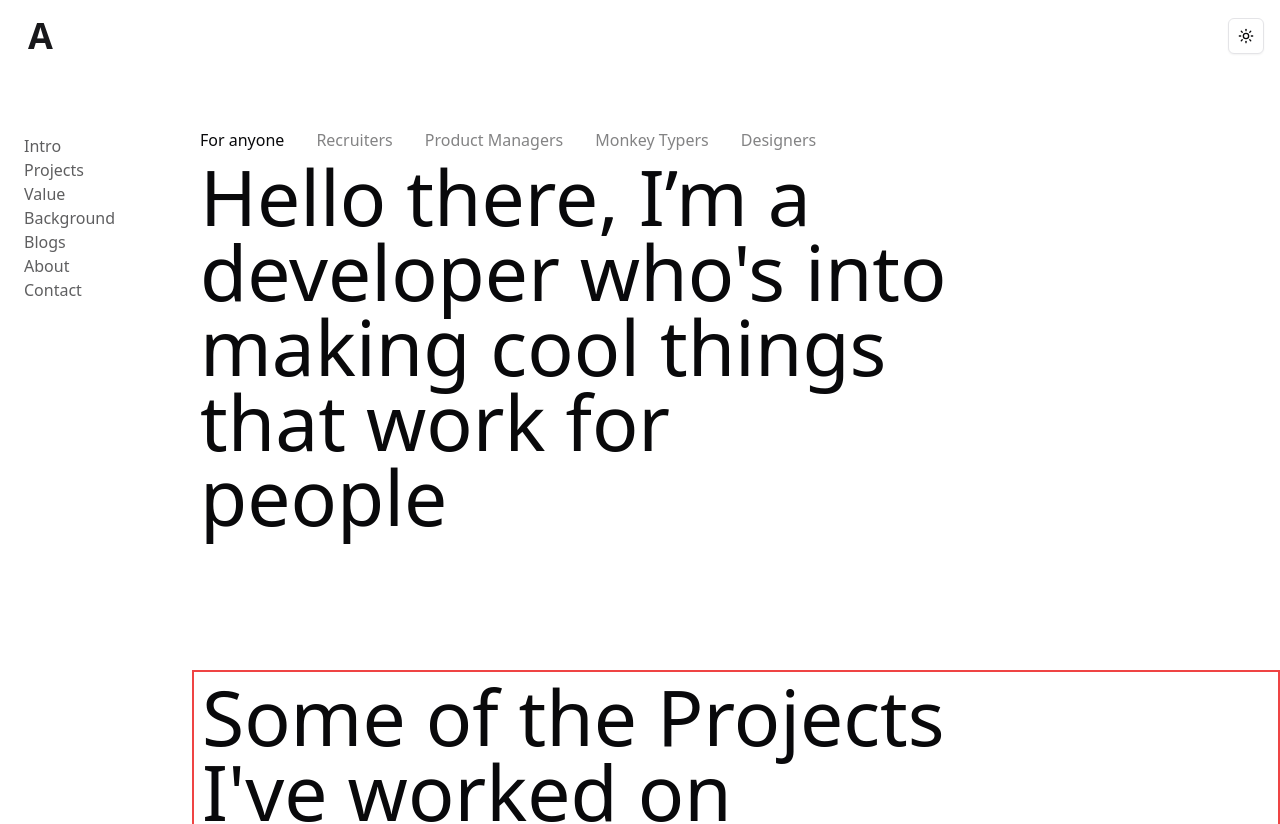
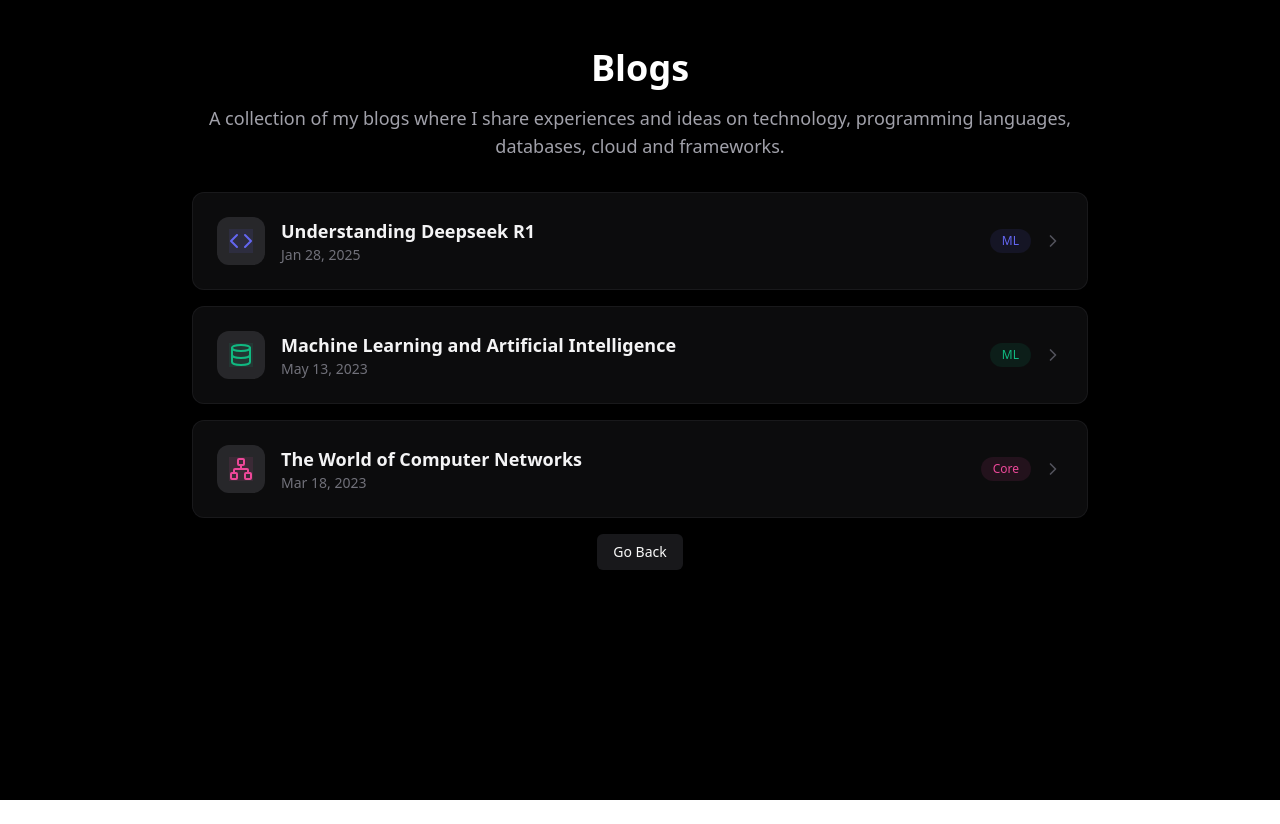
Before and after one commit to atharvwasthere/Portfolio, a React (Vite) app: page /Blogs in a window 1280 px wide. Shown: the top 824 px of the page. After the commit the page ends 800 px from the top, so only its background shows below. Built offline with nearby package versions, Linux system fonts and the light colour scheme.

Commit message:
feat: Added Blog Page

```diff
--- /dev/null
+++ b/src/components/Blogs.tsx
@@ -0,0 +1,119 @@
+"use client"
+
+import { motion } from "framer-motion"
+import { ChevronRight, Database, Code, Network } from "lucide-react"
+import { Card } from "@/components/ui/card"
+import  React from "react" // Import React
+import { NavLink } from "react-router"
+import { Button } from "./ui/button"
+
+interface BlogPost {
+  id: string
+  title: string
+  date: string
+  category: {
+    name: string
+    color: string
+  }
+  icon: {
+    name: React.ComponentType<{}>
+    color: string
+  }
+  href: string
+}
+
+const blogPosts: BlogPost[] = [
+  {
+    id: "1",
+    title: "Understanding Deepseek R1 ",
+    date: "Jan 28, 2025",
+    category: {
+      name: "ML",
+      color: "bg-indigo-500/10 text-indigo-500",
+    },
+    icon: {
+      name: Code ,
+      color: "bg-indigo-500/10 text-indigo-500",
+    },    href: "https://understanding-deepseek.hashnode.dev/",
+  },
+  {
+    id: "2",
+    title: "Machine Learning and Artificial Intelligence",
+    date: "May 13, 2023",
+    category: {
+      name: "ML",
+      color: "bg-emerald-500/10 text-emerald-500",
+    },
+    icon: {
+      name: Database ,
+      color: "bg-emerald-500/10 text-emerald-500",
+    },    href: "https://understanding-deepseek.hashnode.dev/",
+  },
+  {
+    id: "3",
+    title: "The World of Computer Networks",
+    date: "Mar 18, 2023",
+    category: {
+      name: "Core",
+      color: "bg-pink-500/10 text-pink-500",
+    },
+    icon: {
+      name: Network ,
+      color: "bg-pink-500/10 text-pink-500",
+    },
+    href: "https://understanding-deepseek.hashnode.dev/",
+  },
+]
+
+export default function BlogSection() {
+  return (
+    <div className="min-h-screen bg-black text-white p-4 md:p-8 lg:p-12">
+      <div className="max-w-4xl mx-auto">
+        <h2 className="text-4xl font-bold mb-4">Blogs</h2>
+        <p className="text-zinc-400 text-lg mb-8">
+          A collection of my blogs where I share experiences and ideas on technology, programming languages, databases,
+          cloud and frameworks.
+        </p>
+
+        <div className="space-y-4">
+          {blogPosts.map((post, index) => (
+            <motion.div
+              key={post.id}
+              initial={{ opacity: 0, y: 20 }}
+              animate={{ opacity: 1, y: 0 }}
+              transition={{ duration: 0.3, delay: index * 0.1 }}
+            >
+              <Card className="bg-zinc-900/50 border-zinc-800/50 overflow-hidden">
+                <a
+                  href={post.href}
+                  className="flex items-center justify-between p-4 md:p-6 group hover:bg-zinc-800/50 transition-colors"
+                >
+                  <div className="flex items-center gap-4">
+                    <div className="w-12 h-12 rounded-xl bg-zinc-800 flex items-center justify-center">
+                      {React.createElement(post.icon.name as React.ComponentType<any>, { className:` ${post.icon.color}` })}
+                    </div>
+                    <div>
+                      <h3 className="text-lg font-semibold text-zinc-100 group-hover:text-white transition-colors">
+                        {post.title}
+                      </h3>
+                      <p className="text-sm text-start text-zinc-500">{post.date}</p>
+                    </div>
+                  </div>
+                  <div className="flex items-center gap-3">
+                    <span className={`px-3 py-1 rounded-full text-xs font-medium ${post.category.color}`}>
+                      {post.category.name}
+                    </span>
+                    <ChevronRight className="w-5 h-5 text-zinc-600 group-hover:text-zinc-400 transition-colors" />
+                  </div>
+                </a>
+              </Card>
+            </motion.div>
+          ))}
+          <Button>
+          <NavLink to="/">Go Back</NavLink>
+          </Button>
+        </div>
+      </div>
+    </div>
+  )
+}
--- a/src/components/Nav.jsx
+++ b/src/components/Nav.jsx
@@ -1,5 +1,7 @@
+import { NavLink } from "react-router";
+import { NotebookPen } from "lucide-react";
 const Nav = () => {
-    const navItems = ['Intro', 'Projects', 'Value', 'Background','Blogs', 'About', 'Contact'];
+    const navItems = ['Intro', 'Projects', 'Value', 'Background', 'About', 'Contact'];
 
     return (
         <aside id="nav" className=" fixed flex flex-col top-32 left-6 text-start">
@@ -7,6 +9,12 @@ const Nav = () => {
                 {navItems.map((item, index) => (
                         <li key={index} className="hidden md:block font-medium opacity-65 hover:opacity-100 hover:cursor-pointer hover:font-bold ">{item}</li>
                 ))}
+            </ul>
+            <ul className="py-16">
+                        <NavLink to="/Blogs" className="hidden md:block font-medium opacity-65 hover:opacity-100 hover:cursor-pointer hover:font-bold ">Blogs
+                            <NotebookPen classname ="primary opacity-100"/>
+
+                        </NavLink>
             </ul>
 
 
--- /dev/null
+++ b/src/components/ui/card.jsx
@@ -0,0 +1,50 @@
+import * as React from "react"
+
+import { cn } from "@/lib/utils"
+
+const Card = React.forwardRef(({ className, ...props }, ref) => (
+  <div
+    ref={ref}
+    className={cn("rounded-xl border bg-card text-card-foreground shadow", className)}
+    {...props} />
+))
+Card.displayName = "Card"
+
+const CardHeader = React.forwardRef(({ className, ...props }, ref) => (
+  <div
+    ref={ref}
+    className={cn("flex flex-col space-y-1.5 p-6", className)}
+    {...props} />
+))
+CardHeader.displayName = "CardHeader"
+
+const CardTitle = React.forwardRef(({ className, ...props }, ref) => (
+  <div
+    ref={ref}
+    className={cn("font-semibold leading-none tracking-tight", className)}
+    {...props} />
+))
+CardTitle.displayName = "CardTitle"
+
+const CardDescription = React.forwardRef(({ className, ...props }, ref) => (
+  <div
+    ref={ref}
+    className={cn("text-sm text-muted-foreground", className)}
+    {...props} />
+))
+CardDescription.displayName = "CardDescription"
+
+const CardContent = React.forwardRef(({ className, ...props }, ref) => (
+  <div ref={ref} className={cn("p-6 pt-0", className)} {...props} />
+))
+CardContent.displayName = "CardContent"
+
+const CardFooter = React.forwardRef(({ className, ...props }, ref) => (
+  <div
+    ref={ref}
+    className={cn("flex items-center p-6 pt-0", className)}
+    {...props} />
+))
+CardFooter.displayName = "CardFooter"
+
+export { Card, CardHeader, CardFooter, CardTitle, CardDescription, CardContent }
--- a/src/data/Data.jsx
+++ b/src/data/Data.jsx
@@ -73,7 +73,7 @@ export const cards = [
       description: "Ongoing",
       title: "AirWise",
       tech: " React, TailwindCSS, WAQI API",
-      src: '/coursify.png',
+      src: '/AirWise.png',
       ctaText_before: "Website",
       ctaText_after: "Github",
       ctaLink_before: "https://ui.aceternity.com/templates",
--- a/src/main.jsx
+++ b/src/main.jsx
@@ -1,11 +1,15 @@
 import { createRoot } from 'react-dom/client'
-import { BrowserRouter } from 'react-router'
+import { BrowserRouter, Routes, Route } from "react-router";
 import './index.css'
 import App from './App.jsx'
+import BlogSection from './components/Blogs';
 
 createRoot(document.getElementById('root')).render(
     <BrowserRouter>
-    <App />
+        <Routes>
+            <Route path="/" element={<App />} />
+            <Route path="/Blogs" element={<BlogSection />} />
+        </Routes>
     </BrowserRouter>
 
 )
```
Also changed, not shown: public/AirWise.png (added).
